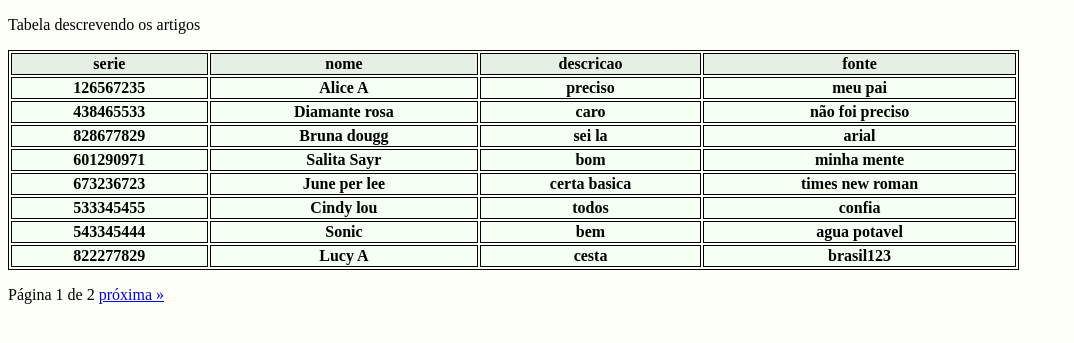
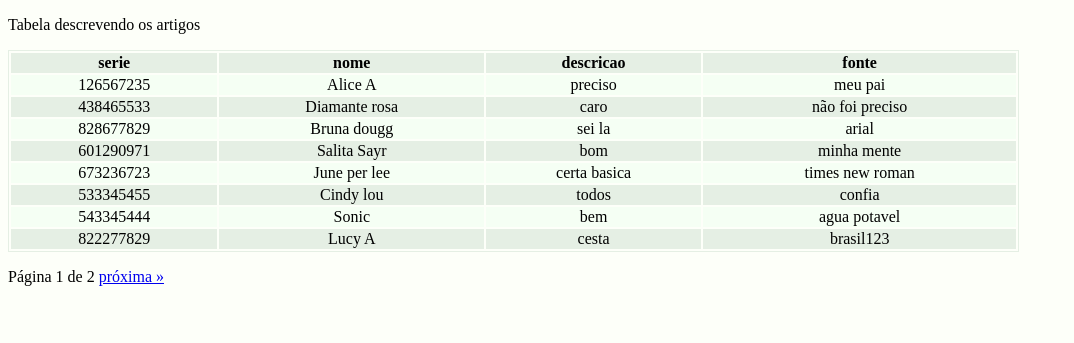
Before and after one commit to tatiane-medeiros/csv_to_model, a Django app: page /mydataset/ in a window 1280 px wide. Shown: the top 343 px of the page, without its empty margins (0-1074 px from the left). Run offline with Django 3.2, Linux system fonts and the light colour scheme; data comes from the database, SQL or seed files in the repository.

Commit message:
move css to file

```diff
--- /dev/null
+++ b/mydataset/static/css/styles.css
@@ -0,0 +1,29 @@
+body { background-color: #fdfff9;}
+table { border: 1px solid #e5efe4;}
+.row {
+  display: flex;
+}
+.col-md-4 {
+  width: 80%;
+  overflow-x: scroll;
+}
+.check {
+  width: 20%;
+}
+th {
+  background-color: #e5efe4;
+}
+tr {
+  background-color: #f5fff4;
+}
+tr:nth-child(even) {
+  background-color: #e5efe4;
+}
+.table {
+  width: 100%;
+  text-align: center;
+}
+.last-column {
+  width: 100%;
+  text-align: center;
+}
--- a/mydataset/templates/mydataset/index.html
+++ b/mydataset/templates/mydataset/index.html
@@ -1,28 +1,12 @@
+{% load static %}
 <!DOCTYPE html>
 <html lang="en">
 <head>
     <meta charset="UTF-8">
     <title>Dataset</title>
+    <link rel="stylesheet" href="{% static 'css/styles.css' %}">
 </head>
-<style>
-body { background-color: #fdfff9;}
-table { border: 1px solid black;}
-.col-md-4 {
-  max-width: 80%;
-  overflow-x: scroll;
-}
-th {
-  border: 1px solid black;
-  background-color: #e5efe4;
-}
-td {
-  border: 1px solid black;
-  background-color: #f5fff4;
-}
-.table {
-  width: 100%;
-}
-</style>
+
 <body>
 <p>Tabela descrevendo os artigos</p>
 <!--<li>Dataset.myid</li>-->
@@ -35,17 +19,19 @@ td {
             {% endfor %}
         </thead>
 
-        <tbody style="text-align:center">
+        <tbody>
         {% for item in dataset %}
         <tr>
             {% for field in item.get_string_fields %}
-            <td><strong>{{ field }} </strong></td>
+            <td>{{ field }}</td>
             {% endfor %}
         </tr>
         {% endfor %}
         </tbody>
         </table>
+
     </div>
+
 </div>
 <p> {% if dataset.has_previous %}
     <a href="?page={{ dataset.previous_page_number }}"> &laquo; anterior </a>
```
